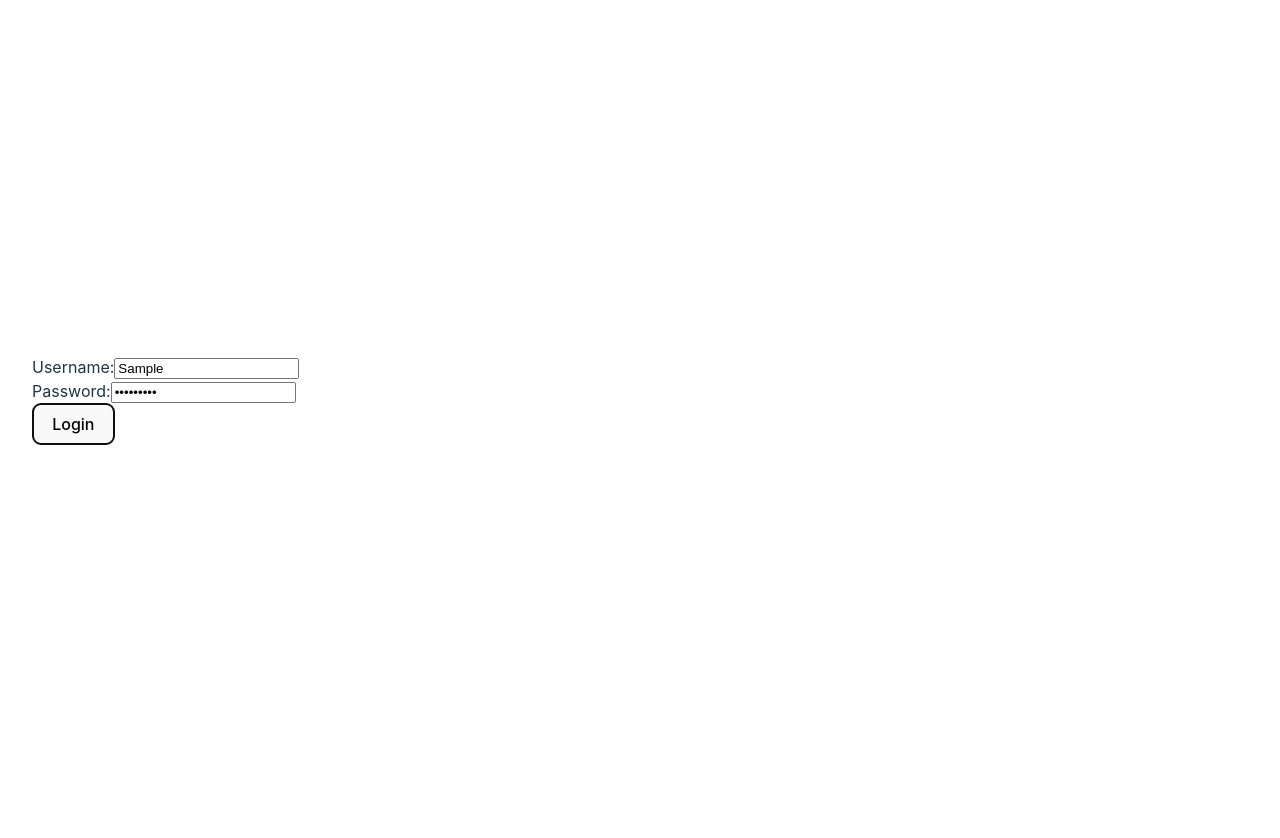
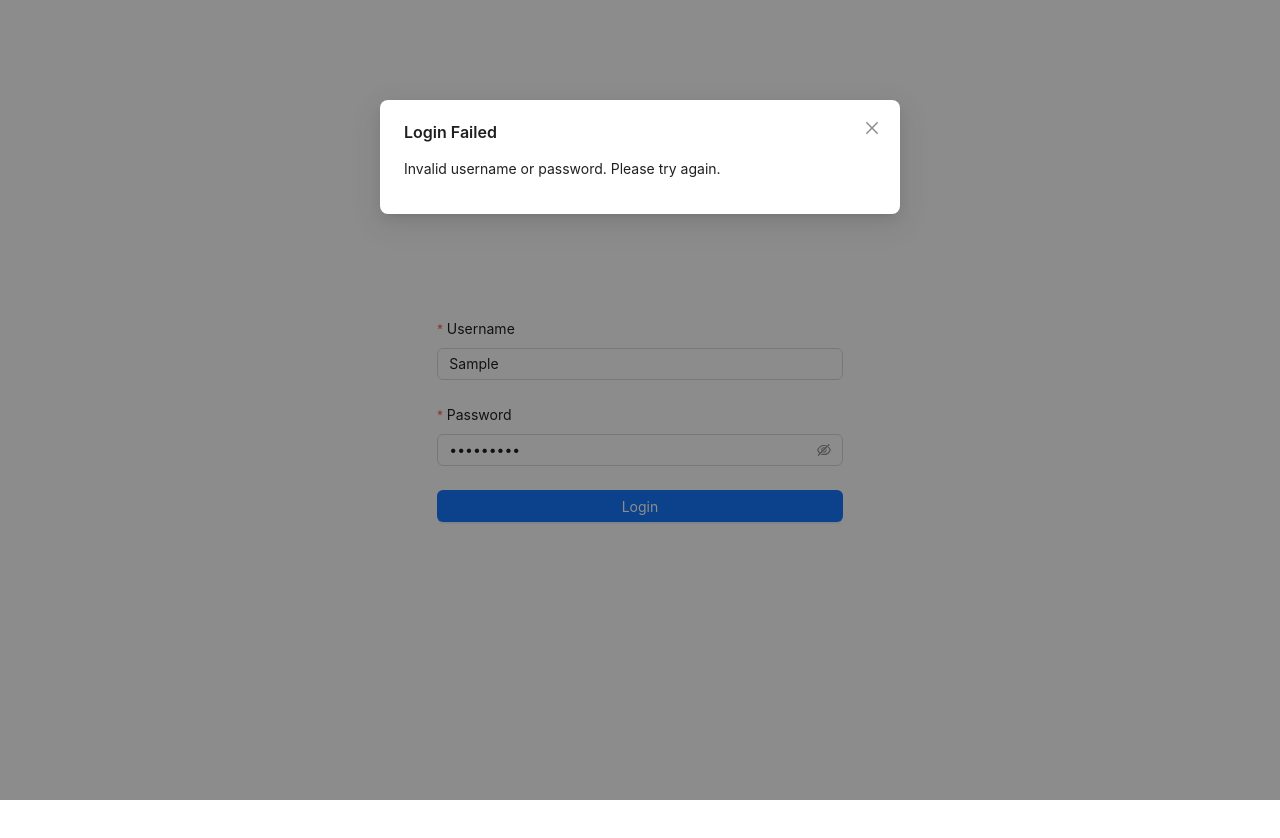
Before and after one commit to sf-kashfi/react-tickets, a React (Vite) app: page / in a window 1280 px wide. Both pictures are taken after typing "Sample", "Sample123" into the empty fields and a click on the button "Login". Shown: the top 838 px of the page. Before the commit the page ends 800 px from the top, so only its background shows below. Built offline with nearby package versions, Linux system fonts and the light colour scheme; no server answers.

Commit message:
login layout

```diff
--- a/src/pages/login/index.tsx
+++ b/src/pages/login/index.tsx
@@ -1,10 +1,12 @@
 import { useState, FormEvent } from "react";
+import { Form, Input, Button, Row, Col, Modal } from "antd";
 import { useAuth } from "../../hooks/useAuth";
 import { onLoginRequest } from "../../app/services/Requests";
 
 function LoginPage() {
   const [username, setUsername] = useState<string>("");
   const [password, setPassword] = useState<string>("");
+  const [isModalVisible, setIsModalVisible] = useState<boolean>(false);
   const { login } = useAuth();
 
   const handleLogin = async (e: FormEvent) => {
@@ -18,34 +20,53 @@ function LoginPage() {
     if (data) {
       await login(data);
     } else {
-      alert("Invalid username or password");
+      setIsModalVisible(true);
     }
   };
 
+  const handleModalClose = () => {
+    setIsModalVisible(false);
+  };
+
   return (
-    <div>
-      <form onSubmit={handleLogin}>
-        <div>
-          <label htmlFor="username">Username:</label>
-          <input
+    <Row justify="center" align="middle" style={{ height: "100vh" }}>
+      <Col xs={22} sm={16} md={12} lg={8}>
+        <Form layout="vertical" onSubmitCapture={handleLogin}>
+          <Form.Item label="Username" required>
+            <Input
               id="username"
-            type="text"
               value={username}
               onChange={(e) => setUsername(e.target.value)}
+              placeholder="Enter your username"
             />
-        </div>
-        <div>
-          <label htmlFor="password">Password:</label>
-          <input
+          </Form.Item>
+          <Form.Item label="Password" required>
+            <Input.Password
               id="password"
-            type="password"
               value={password}
               onChange={(e) => setPassword(e.target.value)}
+              placeholder="Enter your password"
             />
-        </div>
-        <button type="submit">Login</button>
-      </form>
-    </div>
+          </Form.Item>
+          <Form.Item>
+            <Button type="primary" htmlType="submit" block>
+              Login
+            </Button>
+          </Form.Item>
+        </Form>
+
+        <Modal
+          title="Login Failed"
+          open={isModalVisible}
+          onOk={handleModalClose}
+          onCancel={handleModalClose}
+          cancelButtonProps={{ style: { display: "none" } }}
+          okButtonProps={{ style: { display: "none" } }}
+        >
+          <p>Invalid username or password. Please try again.</p>
+        </Modal>
+      </Col>
+    </Row>
   );
 }
 
```
Lines whose indentation alone changed are shown as unchanged.
